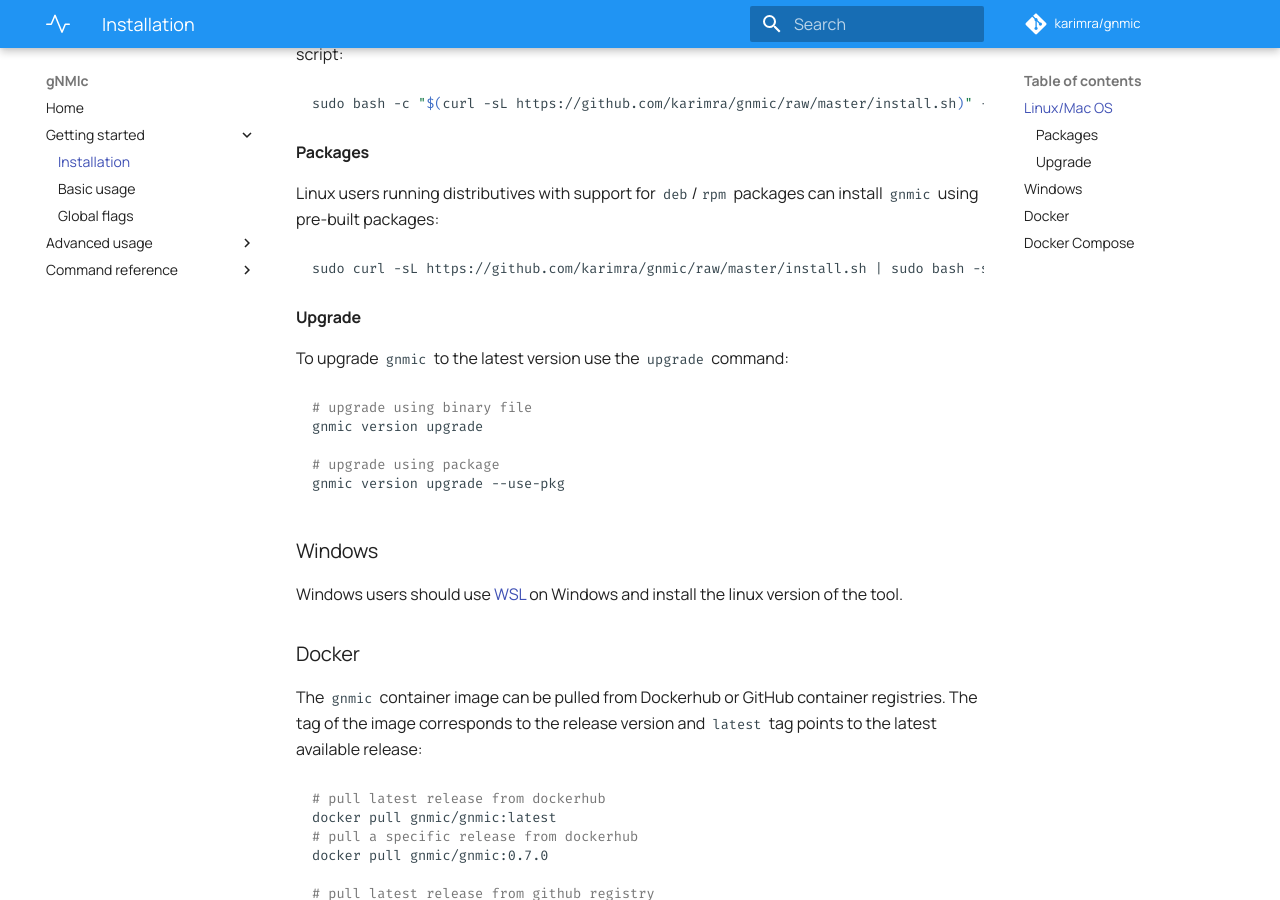
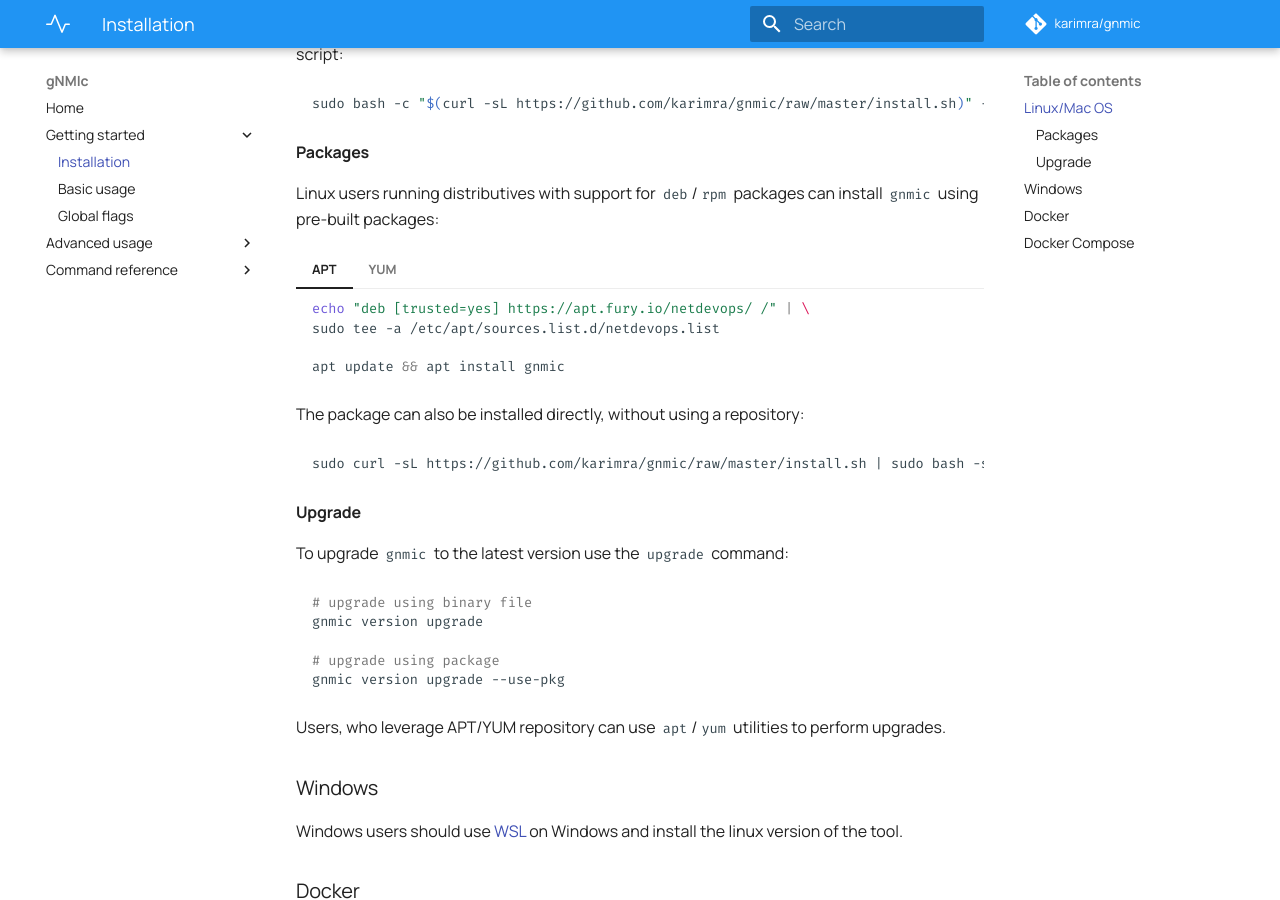
Before and after one commit to karimra/gnmic, an MkDocs documentation site: the page built from docs/install.md, in a window 1280 px wide and 900 px high, scrolled down 710 px. Built offline with MkDocs 1.6.1 and Material for MkDocs 9.7.7, drawn with Linux system fonts in a browser that asks for light colours; comment, search, counter and statistics services are not loaded.

Commit message:
added fury.io integration

````diff
--- a/.goreleaser.yml
+++ b/.goreleaser.yml
@@ -38,6 +38,12 @@
   name_template: "checksums.txt"
 snapshot:
   name_template: "{{ .Tag }}"
+publishers:
+  - name: fury.io deb/rpm packages
+    ids:
+      - gnmic # this id belongs to nfpm section and is used to only upload artifacts from nfpm
+    dir: "{{ dir .ArtifactPath }}"
+    cmd: curl -F package=@{{ .ArtifactName }} https://{{ .Env.FURY_TOKEN }}@push.fury.io/netdevops/
 changelog:
   sort: asc
   filters:
--- a/docs/install.md
+++ b/docs/install.md
@@ -29,6 +29,23 @@
 #### Packages
 Linux users running distributives with support for `deb`/`rpm` packages can install `gnmic` using pre-built packages:
 
+=== "APT"
+    ```bash
+    echo "deb [trusted=yes] https://apt.fury.io/netdevops/ /" | \
+    sudo tee -a /etc/apt/sources.list.d/netdevops.list
+
+    apt update && apt install gnmic
+    ```
+=== "YUM"
+    ```
+    yum-config-manager --add-repo=https://yum.fury.io/netdevops/ && \
+    echo "gpgcheck=0" | sudo tee -a /etc/yum.repos.d/yum.fury.io_netdevops_.repo
+
+    yum install gnmic
+    ```
+
+
+The package can also be installed directly, without using a repository:
 ```
 sudo curl -sL https://github.com/karimra/gnmic/raw/master/install.sh | sudo bash -s -- --use-pkg
 ```
@@ -43,6 +60,8 @@
 # upgrade using package
 gnmic version upgrade --use-pkg
 ```
+
+Users, who leverage APT/YUM repository can use `apt`/`yum` utilities to perform upgrades.
 
 ### Windows
 Windows users should use [WSL](https://en.wikipedia.org/wiki/Windows_Subsystem_for_Linux) on Windows and install the linux version of the tool.
````
Also changed, not shown: 1 other file.
